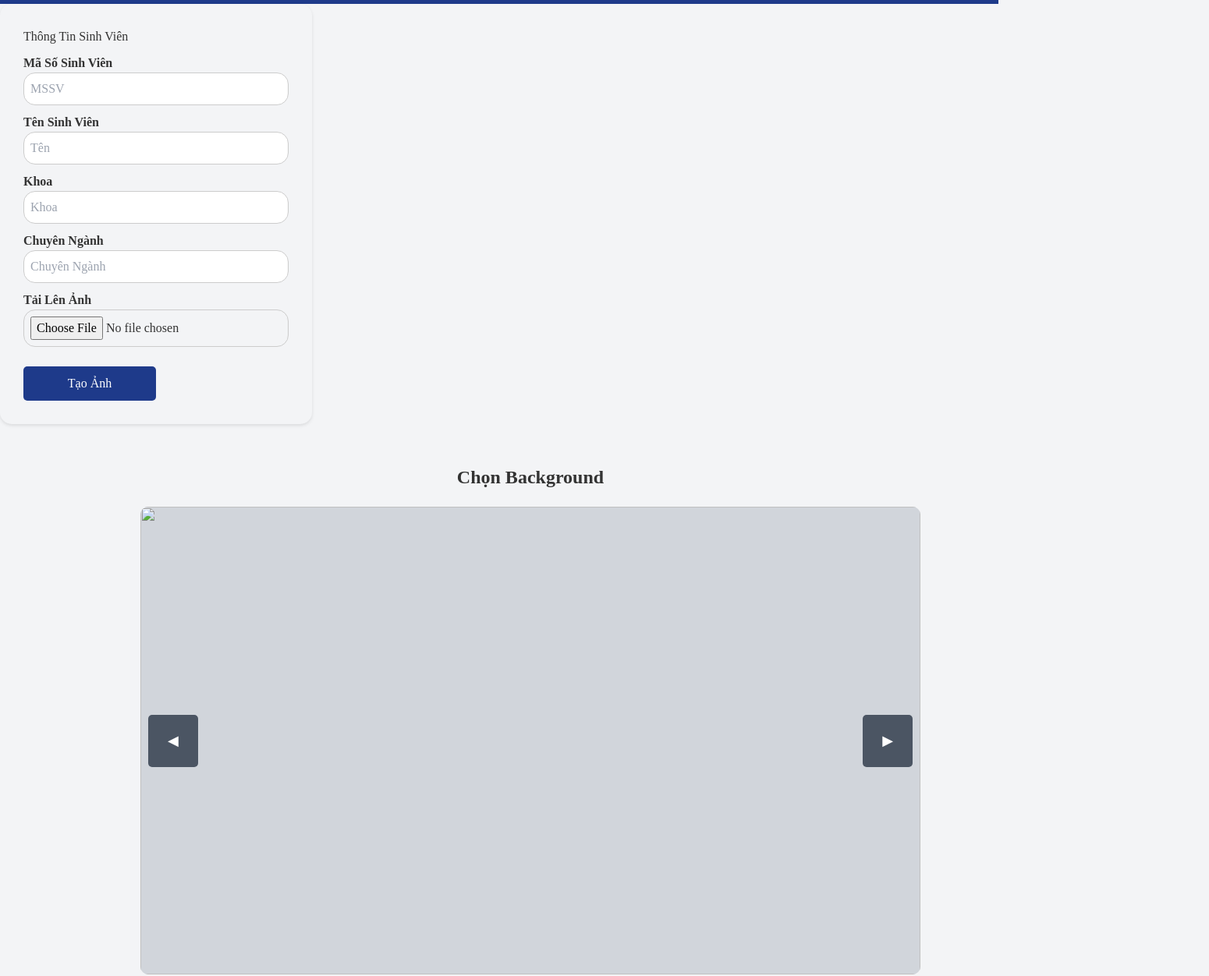
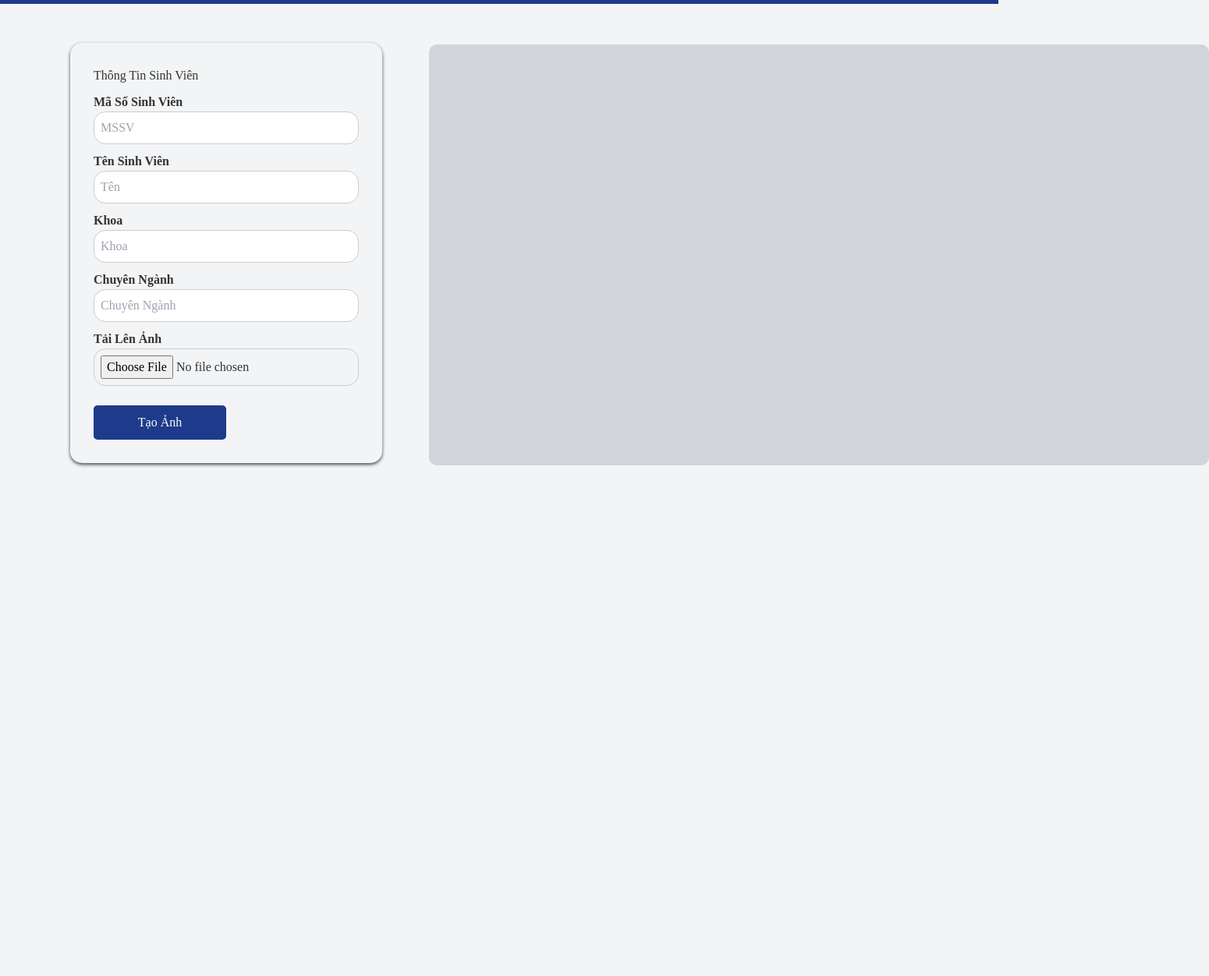
Before and after one commit to Son1BeYew/LeTotNghiep, a website: page src/pages/Dangkitotnghiep.html in a window 1280 px wide. Shown: the part 120-1372 px from the top of the page at 78% size, 1550 px wide, since content can reach past the window. After the commit the page ends 800 px from the top, so only its background shows below. Drawn offline with nearby package versions, Linux system fonts and the light colour scheme.

Commit message:
Cap Nhat 20/3 915

```diff
--- a/src/css/Dangki.css
+++ b/src/css/Dangki.css
@@ -2,7 +2,10 @@
   max-width: 400px;
   padding: 30px;
   border-radius: 15px;
-  box-shadow: 0 2px 4px rgba(0, 0, 0, 0.1);
+  margin-bottom: 30px;
+  margin-block: 50px;
+  margin-left: 90px;
+  box-shadow: 0 2px 4px rgba(0, 0, 0, 0.7);
 }
 .form label {
   font-weight: bold;
@@ -43,9 +46,9 @@
 .background-container {
   width: 100%;
   max-width: 1000px;
-  margin: 50px auto;
-  margin-left: auto;
-  margin-right: 100px;
+  margin-left: 550px;
+  margin-top: -587px;
+  margin-right: 70px;
   display: flex;
   flex-direction: column;
   align-items: center;
@@ -60,8 +63,8 @@
 .background-wrapper {
   position: relative;
   width: 100%;
-  max-width: 1000px;
-  height: 600px;
+  max-width: 9000px;
+  height: 540px;
   background-color: #d1d5db;
   border-radius: 10px;
   display: flex;
@@ -75,26 +78,3 @@
   object-fit: cover;
   border-radius: 10px;
 }
-
-.bg-button {
-  position: absolute;
-  background-color: #4b5563;
-  color: white;
-  padding: 20px 25px;
-  border: none;
-  border-radius: 5px;
-  cursor: pointer;
-  font-size: 18px;
-}
-
-.bg-button:hover {
-  background-color: #374151;
-}
-
-#prevBg {
-  left: 10px;
-}
-
-#nextBg {
-  right: 10px;
-}
--- a/src/css/styles.css
+++ b/src/css/styles.css
@@ -101,6 +101,7 @@ body {
   justify-content: center;
   gap: 30px;
   color: white;
+  margin-bottom: -10;
 }
 
 .nav-container a:hover {
@@ -137,24 +138,6 @@ body {
   width: 100%;
   height: auto;
 }
-.event-title {
-  font-size: 1.5rem;
-  font-weight: bold;
-  color: #dc2626;
-}
-
-.event-name {
-  font-size: 2rem;
-  font-weight: bold;
-  color: #dc2626;
-}
-
-.event-date {
-  font-size: 3rem;
-  font-weight: bold;
-  color: #dc2626;
-}
-
 .event-year {
   font-size: 1.125rem;
   color: #4b5563;
--- a/src/pages/Dangkitotnghiep.html
+++ b/src/pages/Dangkitotnghiep.html
@@ -63,14 +63,9 @@
       </form>
     </main>
     <div class="background-container">
-      <h1 class="background-title">Chọn Background </h1>
       <div class="background-wrapper">
-          <button id="prevBg" class="bg-button">◀</button>
-          <img id="bgPreview" src="bg1.jpg" class="background-image">
-          <button id="nextBg" class="bg-button">▶</button>
       </div>
   </div>
-
   </main>
   </body>
 </html>
```
